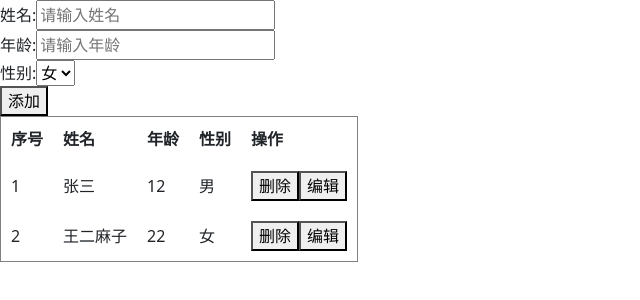
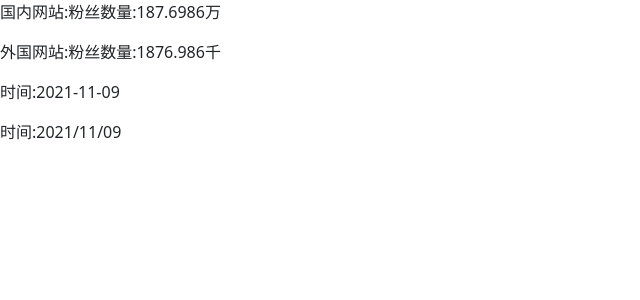
Before and after one commit to jyefddz/vue03, a Vue app: page / in a window 1280 px wide. Shown: the top 300 px of the page, without its empty margins (0-640 px from the left). Built offline with nearby package versions, Linux system fonts and the light colour scheme.

Commit message:
过滤器

```diff
--- a/package.json
+++ b/package.json
@@ -11,6 +11,7 @@
     "bootstrap": "^5.1.3",
     "core-js": "^3.8.3",
     "jquery": "^3.6.0",
+    "moment": "^2.29.3",
     "vue": "^2.6.14"
   },
   "devDependencies": {
--- a/src/App.vue
+++ b/src/App.vue
@@ -1,116 +1,37 @@
 <template>
-  <div id="app">
-    <div>
-      <span>姓名:</span>
-      <input type="text" placeholder="请输入姓名" v-model.trim="name" />
-    </div>
-    <div>
-      <span>年龄:</span>
-      <input type="number" placeholder="请输入年龄" v-model.number="age" />
-    </div>
-    <div>
-      <span>性别:</span>
-      <select v-model="sex">
-        <option value=1>男</option>
-        <option value=0>女</option>
-      </select>
-    </div>
-    <div>
-      <button @click="addFn">{{ isEdit ? '编辑' : '添加' }}</button>
-    </div>
-    <div>
-      <table border="1" cellpadding="10" cellspacing="0">
-        <tr>
-          <th>序号</th>
-          <th>姓名</th>
-          <th>年龄</th>
-          <th>性别</th>
-          <th>操作</th>
-        </tr>
-        <tr v-for="item in list" :key="item.id">
-          <td>{{ item.id }}</td>
-          <td>{{ item.name }}</td>
-          <td>{{ item.age }}</td>
-          <td>{{ { 0: '女', 1: '男' }[item.sex] }}</td>
-          <td>
-            <button @click.prevent="del(item.id)">删除</button>
-            <button @click="editFn(item)">编辑</button>
-          </td>
-        </tr>
-      </table>
-    </div>
+  <div>
+    <p>国内网站:粉丝数量:{{ num | upDateNum1 }}</p>
+    <p>外国网站:粉丝数量:{{ num | upDateNum2 }}</p>
+    <p>时间:{{ time | upDateTime1("YYYY-MM-DD") }}</p>
+    <p>时间:{{ time | upDateTime2("YYYY/MM/DD") }}</p>
   </div>
 </template>
+
 <script>
+import moment from "moment";
 export default {
   data() {
     return {
-      list: [
-        {
-          id: 1,
-          name: "张三",
-          age: 12,
-          sex: 1
-        },
-        {
-          id: 2,
-          name: "王二麻子",
-          age: 22,
-          sex: 0
-        }
-      ],
-      name: '',
-      age: '',
-      sex: 0,
-      isEdit: false, //false 代表没有处于编辑状态
-      currentId: ''
+      num: 1876986,
+      time: 1636450540055
     }
   },
-  methods: {
-    addFn() {
-      if (this.isEdit) {
-        //处于编辑状态
-        const index = this.list.findIndex((ele) => ele.id==this.currentId)
-        this.list[index].name = this.name
-        this.list[index].age = this.age
-        this.list[index].sex = this.sex
-        this.isEdit = false //变回添加状态
-        this.currentId = ''
-        this.clearFn()
-        alert('修改完成')
-        return
-      }
-      if (this.name == '' || this.age == '' || this.age <= 0 || this.age >= 200) {
-        this.clearFn()
-        return alert('请输入正确的姓名和年龄')
-      }
-      const id = this.list[this.list.length - 1] ? this.list[this.list.length - 1].id + 1 : 1
-      this.list.push({
-        id,
-        name: this.name,
-        age: this.age,
-        sex: this.sex,
-      })
-      this.clearFn()
-      alert('添加完成')
+  filters: {
+    upDateNum1(val) {
+      return val / 10000 + '万'
     },
-    del(id) {
-      const index = this.list.findIndex((ele) => id == ele.id)//传递过来的id等于ele里面的id
-      console.log(index);
-      this.list.splice(index, 1);
+    upDateNum2(val) {
+      return val / 1000 + '千'
     },
-    editFn(data) {
-      this.isEdit = true;
-      this.name = data.name
-      this.age = data.age
-      this.sex = data.sex
-      this.currentId = data.id
+    upDateTime1(val) {
+      return moment(val).format("YYYY-MM-DD")
     },
-    clearFn() {
-      this.name = '',
-        this.age = '',
-        this.sex = 0
+    upDateTime2(val) {
+      return moment(val).format("YYYY/MM/DD")
     }
   }
 }
 </script>
+
+<style>
+</style>
```
Also changed, not shown: src/12.过滤器作业.vue (added, +37 -0 lines), 1 other file (tests, documents, lock files or other folders).
